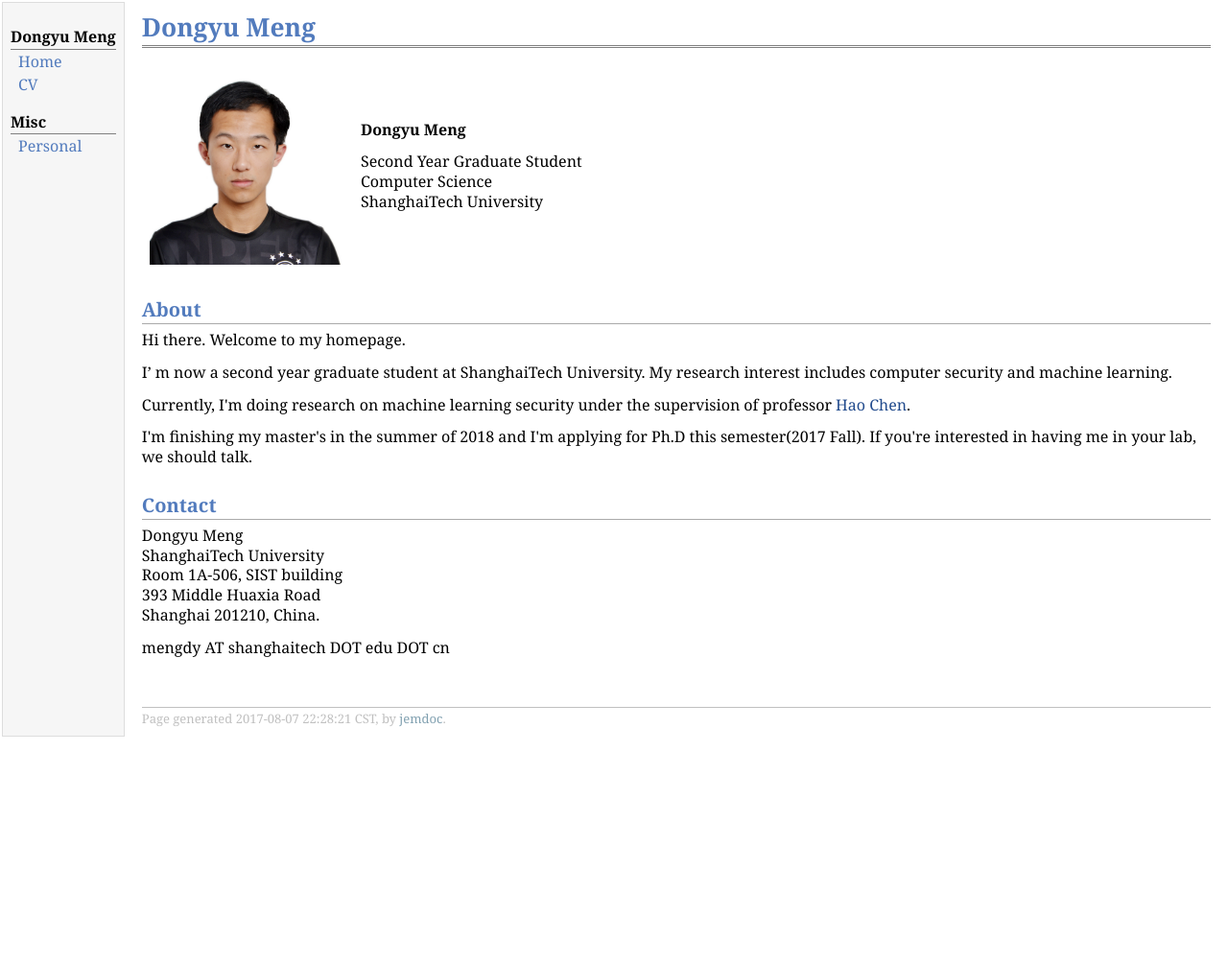
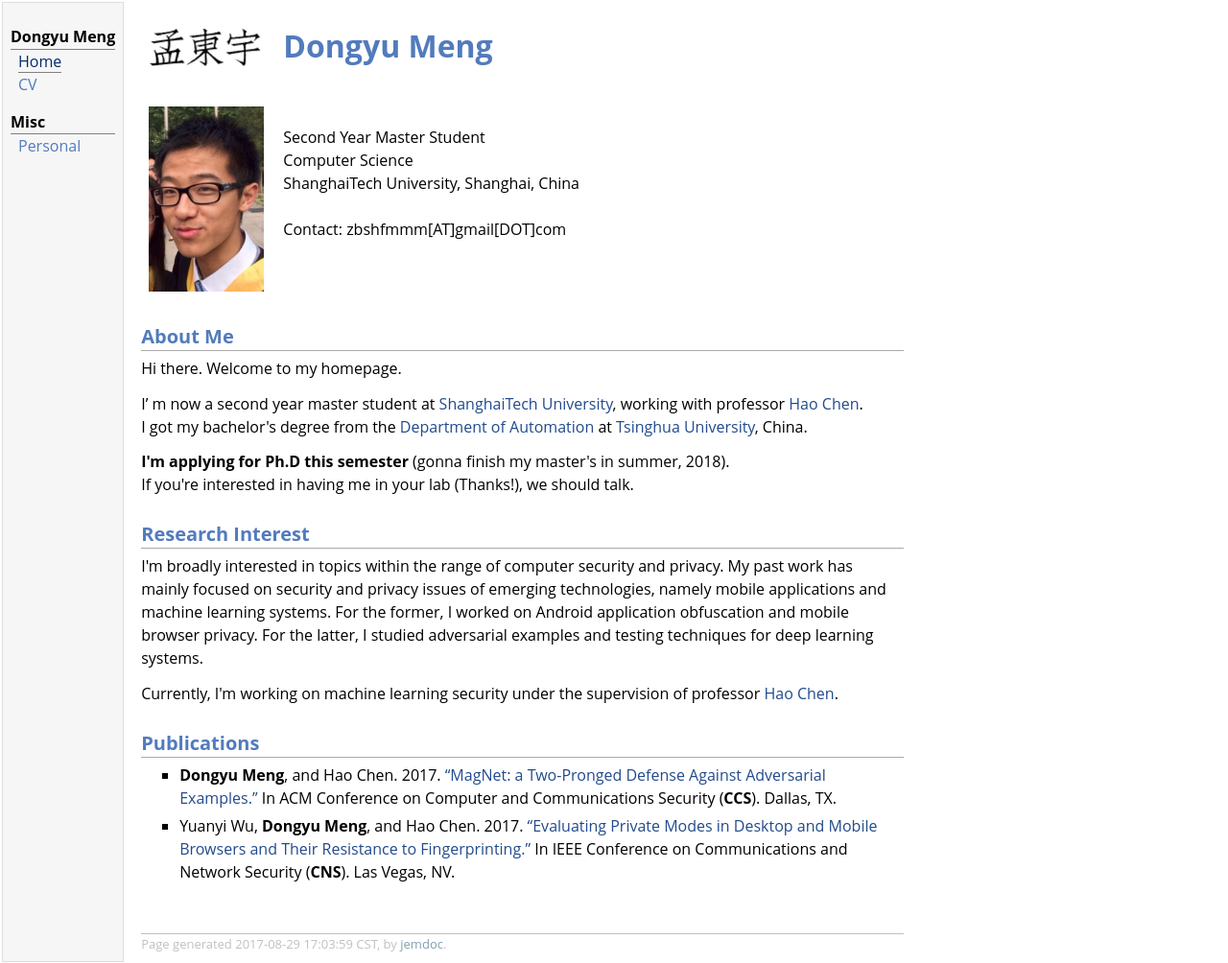
Before and after one commit to Trevillie/trevillie.github.io, a plain HTML site: page index.html in a window 1280 px wide. Shown: the whole page at 96% size. Before the commit the page ends 800 px from the top, so only its background shows below. Drawn offline with Linux system fonts and the light colour scheme.

Commit message:
Fine-tuned

```diff
--- a/index.html
+++ b/index.html
@@ -5,44 +5,50 @@
 <meta name="generator" content="jemdoc, see http://jemdoc.jaboc.net/" />
 <meta http-equiv="Content-Type" content="text/html;charset=utf-8" />
 <link rel="stylesheet" href="jemdoc.css" type="text/css" />
-<title>Dongyu Meng</title>
+<title></title>
 </head>
 <body>
 <table summary="Table for page layout." id="tlayout">
 <tr valign="top">
 <td id="layout-menu">
-<div class="menu-category">Dongyu Meng</div>
-<div class="menu-item"><a href="index.html">Home</a></div>
+<div class="menu-category"><div class="menu-head">Dongyu Meng</div></div>
+<div class="menu-item"><a href="index.html" class="current">Home</a></div>
 <div class="menu-item"><a href="cv.pdf">CV</a></div>
-<div class="menu-category">Misc</div>
+<div class="menu-category">Misc<br /></div>
 <div class="menu-item"><a href="personal.html">Personal</a></div>
 </td>
 <td id="layout-content">
-<div id="toptitle">
-<h1>Dongyu Meng</h1>
-</div>
+<p><div/></p>
 <table class="imgtable"><tr><td>
-<img src="res/mdy.jpg" alt="alt text" width="200px" />&nbsp;</td>
-<td align="left"><p><b>Dongyu Meng</b></p>
-<p>Second Year Graduate Student<br />
-Computer Science<br />
-ShanghaiTech University</p>
+<img src="res/name.png" alt="x" width="120px" />&nbsp;</td>
+<td align="left"><h1>Dongyu Meng</h1>
 </td></tr></table>
-<h2>About</h2>
+<table class="imgtable"><tr><td>
+<img src="res/mdy2.jpg" alt="Dongyu Meng" width="120px" />&nbsp;</td>
+<td align="left"><p>Second Year Master Student
+<br />Computer Science
+<br />ShanghaiTech University, Shanghai, China
+<br /><br />Contact: zbshfmmm[AT]gmail[DOT]com<br /><br /></p>
+</td></tr></table>
+<h2>About Me</h2>
 <p>Hi there. Welcome to my homepage.</p>
-<p>I&rsquo; m now a second year graduate student at ShanghaiTech University. My research interest includes computer security and machine learning.</p>
-<p>Currently, I'm doing research on machine learning security under the supervision of professor <a href="http://web.cs.ucdavis.edu/~hchen/">Hao Chen</a>.</p>
-<p>I'm finishing my master's in the summer of 2018 and I'm applying for Ph.D this semester(2017 Fall). If you're interested in having me in your lab, we should talk.</p>
-<h2>Contact</h2>
-<p>Dongyu Meng<br />
-ShanghaiTech University<br />
-Room 1A-506, SIST building<br />
-393 Middle Huaxia Road<br />
-Shanghai 201210, China.</p>
-<p>mengdy AT shanghaitech DOT edu DOT cn</p>
+<p>I’ m now a second year master student at <a href="http://www.shanghaitech.edu.cn/eng/">ShanghaiTech University</a>, working with professor <a href="http://web.cs.ucdavis.edu/~hchen/">Hao Chen</a>.
+<br />I got my bachelor's degree from the <a href="http://www.tsinghua.edu.cn/publish/auen/index.html">Department of Automation</a> at <a href="http://www.tsinghua.edu.cn/publish/newthuen/">Tsinghua University</a>, China.</p>
+<p><b>I'm applying for Ph.D this semester</b> (gonna finish my master's in summer, 2018).
+<br />If you're interested in having me in your lab (Thanks!), we should talk.</p>
+<h2>Research Interest</h2>
+<p>I'm broadly interested in topics within the range of computer security and privacy. My past work has mainly focused on security and privacy issues of emerging technologies, namely mobile applications and machine learning systems. For the former, I worked on Android application obfuscation and mobile browser privacy. For the latter, I studied adversarial examples and testing techniques for deep learning systems.</p>
+<p>Currently, I'm working on machine learning security under the supervision of professor <a href="http://web.cs.ucdavis.edu/~hchen/">Hao Chen</a>.</p>
+<h2>Publications</h2>
+<ul>
+<li><p><b>Dongyu Meng</b>, and Hao Chen. 2017. <a href="https://arxiv.org/abs/1705.09064">“MagNet: a Two-Pronged Defense Against Adversarial Examples.”</a> In ACM Conference on Computer and Communications Security (<b>CCS</b>). Dallas, TX.</p>
+</li>
+<li><p>Yuanyi Wu, <b>Dongyu Meng</b>, and Hao Chen. 2017. <a href="papers/wu2017fingerprinting.pdf">“Evaluating Private Modes in Desktop and Mobile Browsers and Their Resistance to Fingerprinting.”</a> In IEEE Conference on Communications and Network Security (<b>CNS</b>). Las Vegas, NV.</p>
+</li>
+</ul>
 <div id="footer">
 <div id="footer-text">
-Page generated 2017-08-07 22:28:21 CST, by <a href="http://jemdoc.jaboc.net/">jemdoc</a>.
+Page generated 2017-08-29 17:03:59 CST, by <a href="http://jemdoc.jaboc.net/">jemdoc</a>.
 </div>
 </div>
 </td>
--- a/jemdoc.css
+++ b/jemdoc.css
@@ -8,9 +8,11 @@ table#tlayout {
 
 body {
 	background: white;
-	font-family: Georgia, serif;
+	/* font-family: Georgia, serif; */
+	font-family: "Open Sans", Arial;
 	padding-bottom: 8px;
 	margin: 0;
+  max-width:60em;
 }
 
 #layout-menu {
@@ -116,7 +118,7 @@ strong {
 }
 
 
-h1, h2, h3 {
+h2, h3 {
 	color: #527bbd;
 	margin-top: 0.7em;
 	margin-bottom: 0.3em;
@@ -127,7 +129,9 @@ h1, h2, h3 {
 }
 
 h1 {
-	font-size: 165%;
+	color: #527bbd;
+	padding-top: 1.0em;
+	font-size: 200%;
 }
 
 h2 {
@@ -148,7 +152,7 @@ p {
 	margin-top: 0.0em;
 	margin-bottom: 0.8em;
 	padding: 0;
-	line-height: 1.3;
+	line-height: 1.5;
 }
 
 pre {
```
Also changed, not shown: personal.html (+16 -6 lines), res/mdy2.jpg (added), res/name.png (added), res/seinfeld.jpg (added), 5 other files.
